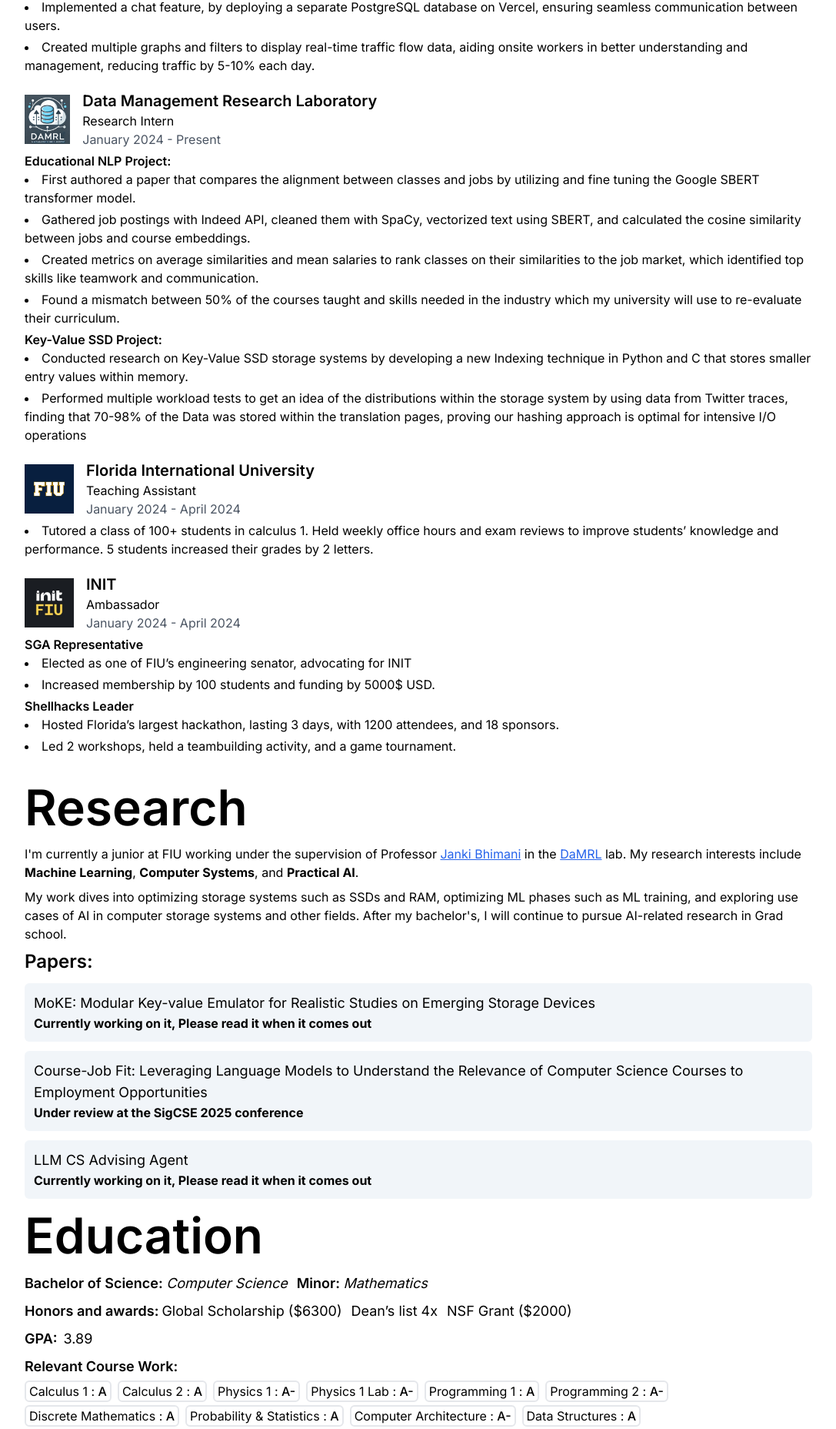
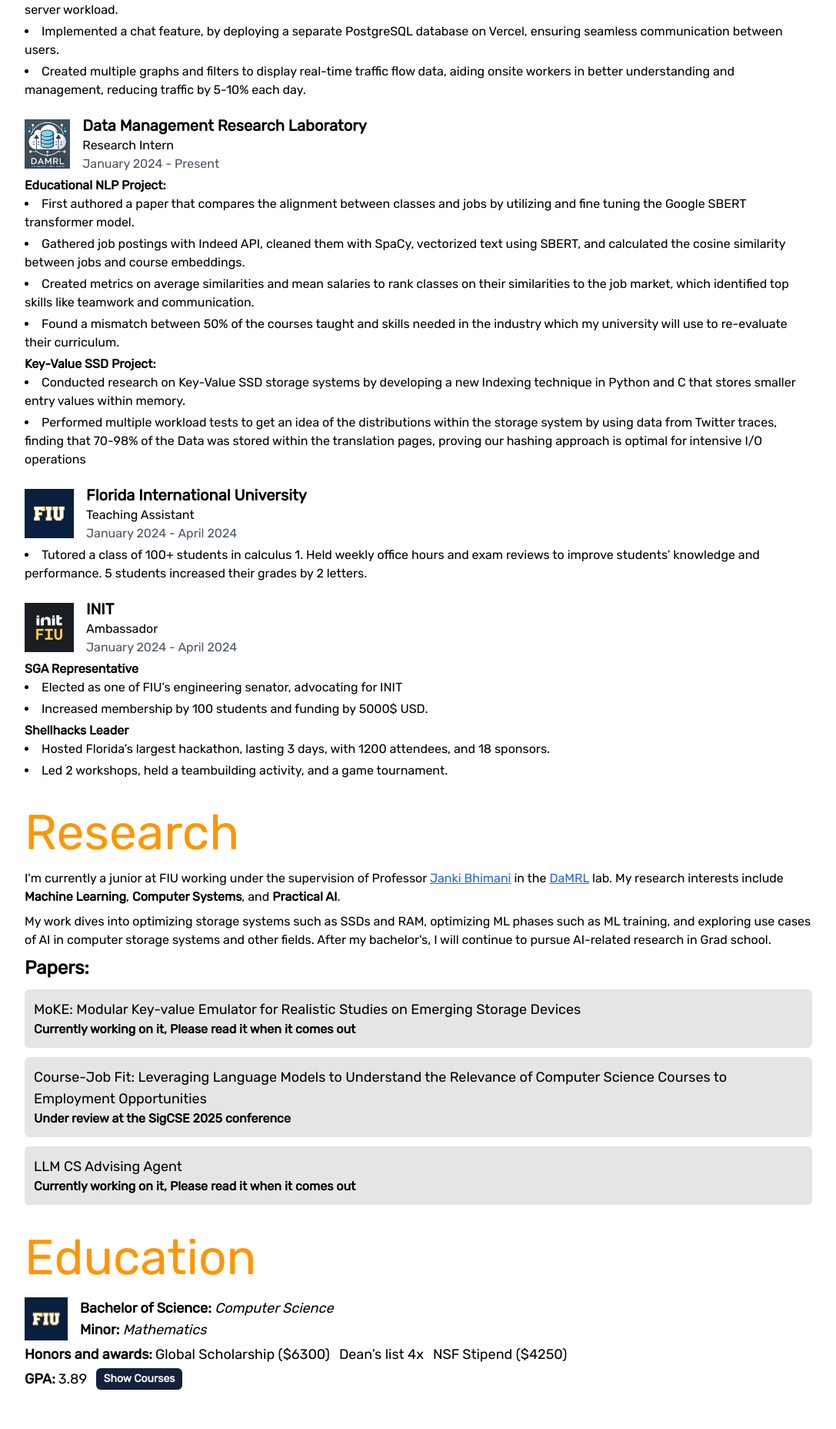
Before and after one commit to chriskverne/Portfolio-website, a Next.js app: page / in a window 1280 px wide. Shown: the part 583-2439 px from the top of the page at 77% size, without its empty margins (96-1183 px from the left). Built offline with nearby package versions, Linux system fonts and the light colour scheme.

Commit message:
styling changes and added a dropdown for courses

```diff
--- a/app/components/Education.tsx
+++ b/app/components/Education.tsx
@@ -1,38 +1,22 @@
-import React from 'react'
-import Title from './Title'
-
-const awards = ['Global Scholarship ($6300)', 'Dean’s list 4x', 'NSF Grant ($2000)']
-const courseWork = [
-  { 'Calculus 1': 'A' },
-  { 'Calculus 2': 'A' },
-  { 'Physics 1': 'A-' },
-  { 'Physics 1 Lab': 'A-' },
-  { 'Programming 1': 'A' },
-  { 'Programming 2': 'A-' },
-  { 'Discrete Mathematics': 'A' },
-  { 'Probability & Statistics': 'A' },
-  { 'Computer Architecture': 'A-' },
-  { 'Data Structures': 'A' },
-  { 'Systems Programming': 'A' },
-  { 'Physics 2': 'B+' },
-  { 'Physics 2 Lab': 'A' },
-  { 'Technology in Global Arena': 'A' },
-  { 'Machine Learning': '' },
-  { 'Software Engineering': '' },
-  { 'Capstone 1': '' },
-  { 'Operating Systems': '' },
-]
+import React, { useState } from 'react';
+import Title from './Title';
+import { courseWork, awards } from '@/constants/constants';
 
 const Research = () => {
+  const [showCourseWork, setShowCourseWork] = useState(false);
+  const toggleCourseWork = () => {
+    setShowCourseWork(!showCourseWork);
+  };
   return (
-    <div className='flex flex-col items-center'>
+    <div className='flex flex-col items-center mb-5'>
       <div className='w-4/5'>
         <Title title={"Education"} />
       </div>
 
-      <div className='w-4/5 flex flex-col'>
-
-        <div className='flex flex-col mb-2 sm:flex-row sm:space-y-0 sm:space-x-3 text-lg'>
+      <div className='w-4/5 flex flex-col mt-1'>
+        <div className='flex items-center mb-1'>
+          <img src={'/FIULogo.png'} alt={`fiu logo`} className="h-14 mr-4" />
+          <div className='text-lg'>
             <div className='flex'>
               <h3 className='font-semibold'>Bachelor of Science:&nbsp;</h3>
               <p className='italic'>Computer Science</p>
@@ -42,8 +26,9 @@ const Research = () => {
               <p className='italic'>Mathematics</p>
             </div>
           </div>
+        </div>
 
-        <div className='flex flex-col md:flex-row mb-2 '>
+        <div className='flex flex-col md:flex-row mb-1'>
           <h3 className='font-semibold text-lg'>Honors and awards:</h3>
           <div className='flex flex-col md:flex-row ml-1'>
             {awards.map((award, index) => (
@@ -52,29 +37,33 @@ const Research = () => {
           </div>
         </div>
 
-        <div className='flex mb-2'>
+        <div className='flex mb-1 align-middle'>
           <h3 className='font-semibold text-lg'>GPA:</h3>
-          <p className='ml-2 text-lg'>3.89</p>
+          <p className='text-lg ml-1'>3.89</p>
+          <button className='mb-2 ml-3 bg-[#14213d] text-white py-1 font-semibold text-sm rounded-md w-[7rem]' onClick={toggleCourseWork}>
+            {showCourseWork ? 'Hide Courses' : 'Show Courses'}
+          </button>
         </div>
 
         <div className='w-full'>
-          <h3 className='font-semibold text-lg mb-1'>Relevant Course Work:</h3>
+          {showCourseWork && (
             <div className='flex flex-wrap'>
               {courseWork.map((course, index) => {
                 const courseName = Object.keys(course)[0];
                 const grade = course[courseName];
                 return (
-                <div className='mr-2 mb-1 flex space-x-0 border-2 border-gray rounded-md px-1' key={index}>
-                  <p>{courseName} :&nbsp;</p>
-                  <p className='font-medium'>{grade ? grade : 'In Progress'}</p>
+                  <div className='mr-2 mb-1 flex space-x-0 border-[1.5px] border-[#e5e5e5] rounded-md px-1' key={index}>
+                    <p>{courseName} &nbsp;</p>
+                    <p className='font-semibold text-[#14213d]'>{grade ? `(${grade})` : 'In Progress'}</p>
                   </div>
                 );
               })}
             </div>
+          )}
         </div>
       </div>
     </div>
-  )
+  );
 }
 
-export default Research
+export default Research;
--- a/app/components/Experiences.tsx
+++ b/app/components/Experiences.tsx
@@ -1,96 +1,16 @@
 import React from 'react'
 import Experience from './Experience'
 import Title from './Title'
+import { experiences } from '@/constants/constants'
 
 const Experiences = () => {
-  const experience1 = {
-    company: 'NG Group',
-    imgURL: '/logo2.svg',
-    title: 'Software Engineer Intern',
-    startDate: 'May 2024',
-    endDate: 'August 2024',
-    subSections : [
-        { subTitle: '',
-          description: [
-            'Developed a full stack web application using Next.js, PostgreSQL, and Azure for a disposal facility, integrating authentication with NextAuth and Azure AD.',
-            'Engineered a automatic live data fetching system from a PostgreSQL database on Azure, implementing server-side caching to reduce server workload.',
-            'Implemented a chat feature, by deploying a separate PostgreSQL database on Vercel, ensuring seamless communication between users.',
-            'Created multiple graphs and filters to display real-time traffic flow data, aiding onsite workers in better understanding and management, reducing traffic by 5-10% each day.'
-          ]
-        }
-    ]
-  }
-
-  const experience2 = {
-    company: 'Data Management Research Laboratory',
-    imgURL: '/daMRLLogo.png',
-    title: 'Research Intern',
-    startDate: 'January 2024',
-    endDate: 'Present',
-    subSections : [
-        { subTitle: 'Educational NLP Project:',
-          description: [
-            'First authored a paper that compares the alignment between classes and jobs by utilizing and fine tuning the Google SBERT transformer model.',
-            'Gathered job postings with Indeed API, cleaned them with SpaCy, vectorized text using SBERT, and calculated the cosine similarity between jobs and course embeddings.',
-            'Created metrics on average similarities and mean salaries to rank classes on their similarities to the job market, which identified top skills like teamwork and communication.',
-            'Found a mismatch between 50% of the courses taught and skills needed in the industry which my university will use to re-evaluate their curriculum.'
-          ]
-        },
-        { subTitle: 'Key-Value SSD Project:',
-          description: [
-            'Conducted research on Key-Value SSD storage systems by developing a new Indexing technique in Python and C that stores smaller entry values within memory.',
-            'Performed multiple workload tests to get an idea of the distributions within the storage system by using data from Twitter traces, finding that 70-98% of the Data was stored within the translation pages, proving our hashing approach is optimal for intensive I/O  operations'
-          ]
-        }
-    ]
-  }
-
-  const experience3 = {
-    company: 'Florida International University',
-    imgURL: '/FIULogo.png',
-    title: 'Teaching Assistant',
-    startDate: 'January 2024',
-    endDate: 'April 2024',
-    subSections : [
-        { subTitle: '',
-          description: [
-            'Tutored a class of 100+ students in calculus 1. Held weekly office hours and exam reviews to improve students’ knowledge and performance. 5 students increased their grades by 2 letters.'
-          ]
-        }
-    ]
-  }
-
-  const experience4 = {
-    company: 'INIT',
-    imgURL: '/init_fiu_logo.jpg',
-    title: 'Ambassador',
-    startDate: 'January 2024',
-    endDate: 'April 2024',
-    subSections : [
-        { subTitle: 'SGA Representative',
-          description: [
-            "Elected as one of FIU’s engineering senator, advocating for INIT",
-            "Increased membership by 100 students and funding by 5000$ USD."
-          ]
-        }, { subTitle: 'Shellhacks Leader',
-          description: [
-            "Hosted Florida’s largest hackathon, lasting 3 days, with 1200 attendees, and 18 sponsors.",
-            "Led 2 workshops, held a teambuilding activity, and a game tournament."
-          ]
-        }
-    ]
-  }
-
-  const experiences = [experience1, experience2, experience3, experience4];
-
-
   return (
     <div className='flex flex-col items-center'>
       <div className='w-4/5'>
         <Title title={"Experience"} />
       </div>
 
-      <div className=' w-4/5'>
+      <div className='mt-3 w-4/5'>
         {experiences.map((experience, i) => (
           <Experience key={i} job={experience} />
         ))}
--- a/app/components/NavBar.tsx
+++ b/app/components/NavBar.tsx
@@ -39,7 +39,7 @@ const NavBar = () => {
   }, []);
 
   return (
-    <div className='relative w-full'>
+    <div className='relative w-full mb-5'>
       <img src={bgImage} alt='Background' />
       <TypeWriter />
     </div>
--- a/app/components/Paper.tsx
+++ b/app/components/Paper.tsx
@@ -3,7 +3,7 @@ import React from 'react'
 
 const Paper = ({paper}) => {
   return (
-    <div className='mt-3 bg-slate-100 p-3 rounded-md'>
+    <div className='mt-3 bg-[#e5e5e5] p-3 rounded-md'>
       <p className='text-lg'>{paper.title}</p>
       {paper.isPublished && (
         <div>
--- a/app/components/Projects.tsx
+++ b/app/components/Projects.tsx
@@ -34,7 +34,7 @@ const project3 = {
 
 const Projects = () => {
   return (
-    <div className='flex flex-col items-center'>
+    <div className='flex flex-col items-center mb-10'>
       <div className='w-4/5'>
         <Title title={"Projects"} />
       </div>
--- a/app/components/Research.tsx
+++ b/app/components/Research.tsx
@@ -35,7 +35,7 @@ const paper3 = {
 
 const Research = () => {
   return (
-    <div className='flex flex-col items-center'>
+    <div className='flex flex-col items-center mb-5'>
       <div className='w-4/5'>
         <Title title={"Research"} />
       </div>
--- a/app/components/Title.tsx
+++ b/app/components/Title.tsx
@@ -2,8 +2,8 @@ import React from 'react'
 
 const Title = ({title}) => {
   return (
-    <div className=''>
-      <h1 className='text-[4rem] font-semibold'>{title}</h1>
+    <div className='text-[#ff9500]'>
+      <h1 className='text-[4rem] font-medium'>{title}</h1>
     </div>
   )
 }
--- a/app/components/TypeWriter.tsx
+++ b/app/components/TypeWriter.tsx
@@ -14,7 +14,7 @@ const TypeWriter = () => {
   };
 
   return (
-    <div className='absolute left-10 top-1/2 transform -translate-y-1/2 text-[2rem] sm:text-[2.5rem] md:text-[3rem] lg:text-[3.5rem] xl:text-[4rem] font-bold text-white' style={{ textShadow: '2px 2px 4px rgba(0, 0, 0, 0.5)' }}>
+    <div className='absolute left-10 top-1/2 transform -translate-y-1/2 text-[2rem] sm:text-[2.5rem] md:text-[3rem] lg:text-[3.5rem] xl:text-[4rem] font-black text-white' style={{ textShadow: '2px 2px 4px rgba(0, 0, 0, 0.5)' }}>
       <p>Hi there, I am</p>
       <Typewriter options={options} />
     </div>
--- a/app/page.tsx
+++ b/app/page.tsx
@@ -1,17 +1,20 @@
 "use client";
 
 import React from 'react';
+import { Rubik } from '@next/font/google';
 import NavBar from './components/NavBar';
 import About from './components/About';
 import Experience from './components/Experiences';
 import Research from './components/Research';
 import ContactMe from './components/ContactMe';
-import Education from './components/Education'
+import Education from './components/Education';
 import Projects from './components/Projects';
+
+const rubik = Rubik({ subsets: ['latin'], weight: ['300', '400'] });
 
 export default function Home() {
   return (
-    <main >
+    <main className={rubik.className}>
       <NavBar />
       {/*<About />*/}
       <Experience />
--- /dev/null
+++ b/constants/constants.ts
@@ -0,0 +1,103 @@
+export const courseWork = [
+    { 'Calculus 1': 'A' },
+    { 'Calculus 2': 'A' },
+    { 'Physics 1': 'A-' },
+    { 'Physics 1 Lab': 'A-' },
+    { 'Programming 1': 'A' },
+    { 'Programming 2': 'A-' },
+    { 'Discrete Mathematics': 'A' },
+    { 'Probability & Statistics': 'A' },
+    { 'Computer Architecture': 'A-' },
+    { 'Data Structures': 'A' },
+    { 'Systems Programming': 'A' },
+    { 'Physics 2': 'B+' },
+    { 'Physics 2 Lab': 'A' },
+    { 'Technology in Global Arena': 'A' },
+    { 'Machine Learning': '' },
+    { 'Software Engineering': '' },
+    { 'Capstone 1': '' },
+    { 'Operating Systems': '' },
+];
+
+export const awards = ['Global Scholarship ($6300)', 'Dean’s list 4x', 'NSF Stipend ($4250)'];
+
+
+const experience1 = {
+    company: 'NG Group',
+    imgURL: '/logo2.svg',
+    title: 'Software Engineer Intern',
+    startDate: 'May 2024',
+    endDate: 'August 2024',
+    subSections : [
+        { subTitle: '',
+          description: [
+            'Developed a full stack web application using Next.js, PostgreSQL, and Azure for a disposal facility, integrating authentication with NextAuth and Azure AD.',
+            'Engineered a automatic live data fetching system from a PostgreSQL database on Azure, implementing server-side caching to reduce server workload.',
+            'Implemented a chat feature, by deploying a separate PostgreSQL database on Vercel, ensuring seamless communication between users.',
+            'Created multiple graphs and filters to display real-time traffic flow data, aiding onsite workers in better understanding and management, reducing traffic by 5-10% each day.'
+          ]
+        }
+    ]
+  }
+
+  const experience2 = {
+    company: 'Data Management Research Laboratory',
+    imgURL: '/daMRLLogo.png',
+    title: 'Research Intern',
+    startDate: 'January 2024',
+    endDate: 'Present',
+    subSections : [
+        { subTitle: 'Educational NLP Project:',
+          description: [
+            'First authored a paper that compares the alignment between classes and jobs by utilizing and fine tuning the Google SBERT transformer model.',
+            'Gathered job postings with Indeed API, cleaned them with SpaCy, vectorized text using SBERT, and calculated the cosine similarity between jobs and course embeddings.',
+            'Created metrics on average similarities and mean salaries to rank classes on their similarities to the job market, which identified top skills like teamwork and communication.',
+            'Found a mismatch between 50% of the courses taught and skills needed in the industry which my university will use to re-evaluate their curriculum.'
+          ]
+        },
+        { subTitle: 'Key-Value SSD Project:',
+          description: [
+            'Conducted research on Key-Value SSD storage systems by developing a new Indexing technique in Python and C that stores smaller entry values within memory.',
+            'Performed multiple workload tests to get an idea of the distributions within the storage system by using data from Twitter traces, finding that 70-98% of the Data was stored within the translation pages, proving our hashing approach is optimal for intensive I/O  operations'
+          ]
+        }
+    ]
+  }
+
+  const experience3 = {
+    company: 'Florida International University',
+    imgURL: '/FIULogo.png',
+    title: 'Teaching Assistant',
+    startDate: 'January 2024',
+    endDate: 'April 2024',
+    subSections : [
+        { subTitle: '',
+          description: [
+            'Tutored a class of 100+ students in calculus 1. Held weekly office hours and exam reviews to improve students’ knowledge and performance. 5 students increased their grades by 2 letters.'
+          ]
+        }
+    ]
+  }
+
+  const experience4 = {
+    company: 'INIT',
+    imgURL: '/init_fiu_logo.jpg',
+    title: 'Ambassador',
+    startDate: 'January 2024',
+    endDate: 'April 2024',
+    subSections : [
+        { subTitle: 'SGA Representative',
+          description: [
+            "Elected as one of FIU’s engineering senator, advocating for INIT",
+            "Increased membership by 100 students and funding by 5000$ USD."
+          ]
+        }, { subTitle: 'Shellhacks Leader',
+          description: [
+            "Hosted Florida’s largest hackathon, lasting 3 days, with 1200 attendees, and 18 sponsors.",
+            "Led 2 workshops, held a teambuilding activity, and a game tournament."
+          ]
+        }
+    ]
+  }
+
+export const experiences = [experience1, experience2, experience3, experience4];
--- a/package.json
+++ b/package.json
@@ -9,6 +9,7 @@
     "lint": "next lint"
   },
   "dependencies": {
+    "@next/font": "^14.2.7",
     "next": "14.2.5",
     "react": "^18",
     "react-dom": "^18",
```
Also changed, not shown: 1 other file (tests, documents, lock files or other folders). Lines whose indentation alone changed are shown as unchanged.
